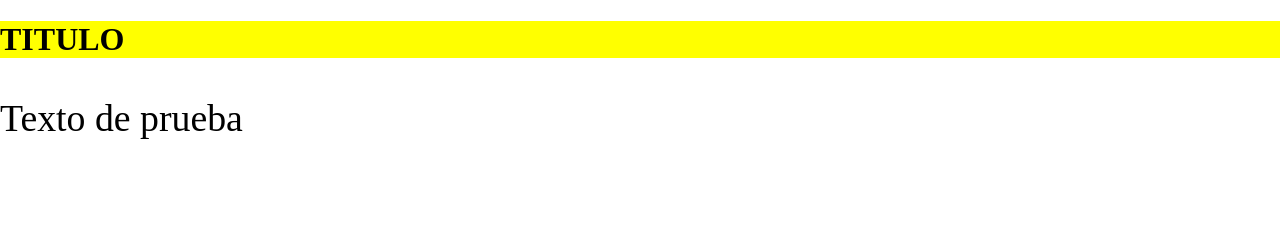
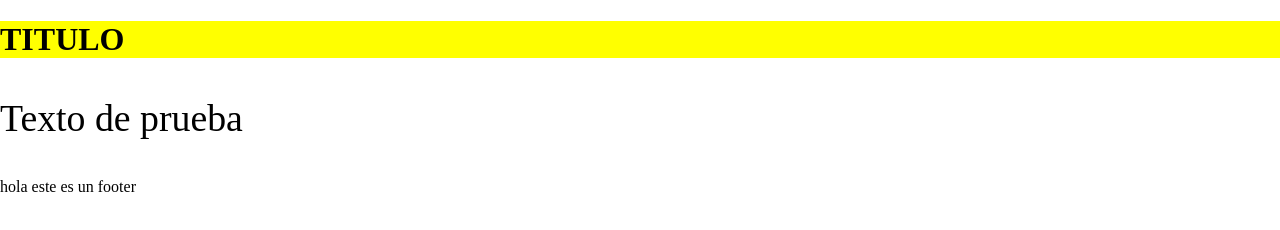
Before and after one commit to devQuebin/front-ifts16, a plain HTML site: page index.html in a window 1280 px wide. Drawn offline with Linux system fonts and the light colour scheme.

Commit message:
new footer

```diff
--- a/index.html
+++ b/index.html
@@ -9,5 +9,6 @@
   <body>
     <h1>TITULO</h1>
     <p>Texto de prueba</p>
+    <footer>hola este es un footer</footer>
   </body>
 </html>
```
